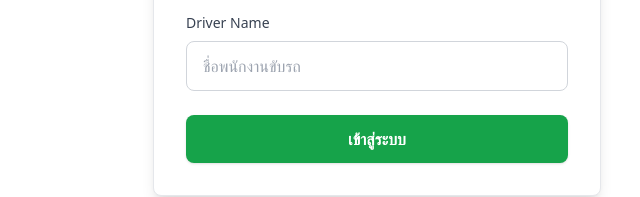
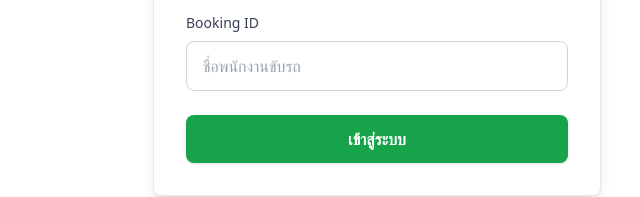
Before and after one commit to natheesu-byte/Scanner-system, a plain HTML site: page index.html in a window 1280 px wide. Shown: the part 451-648 px from the top of the page, 263-903 px from the left. Drawn offline with nearby package versions, Linux system fonts and the light colour scheme.

Commit message:
Update index.html

```diff
--- a/index.html
+++ b/index.html
@@ -231,7 +231,7 @@
                                                placeholder="ระบุ Wave เช่น Wave 1, Morning, A1" required>
                                     </div>
                                     <div>
-                                        <label class="block text-sm font-medium text-gray-700 mb-2">Driver Name</label>
+                                        <label class="block text-sm font-medium text-gray-700 mb-2">Booking ID</label>
                                         <input type="text" id="driverName"
                                                class="w-full px-4 py-3 border border-gray-300 rounded-lg focus:outline-none focus:ring-2 focus:ring-green-600 focus:border-transparent"
                                                placeholder="ชื่อพนักงานขับรถ" required>
```
